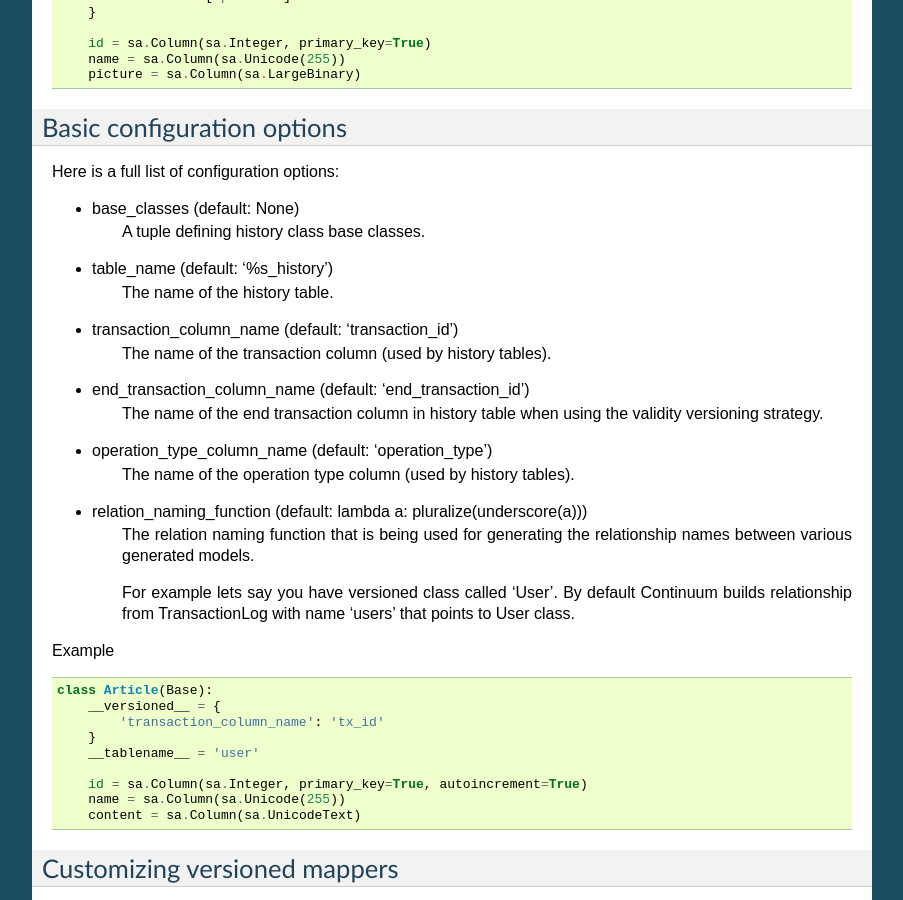
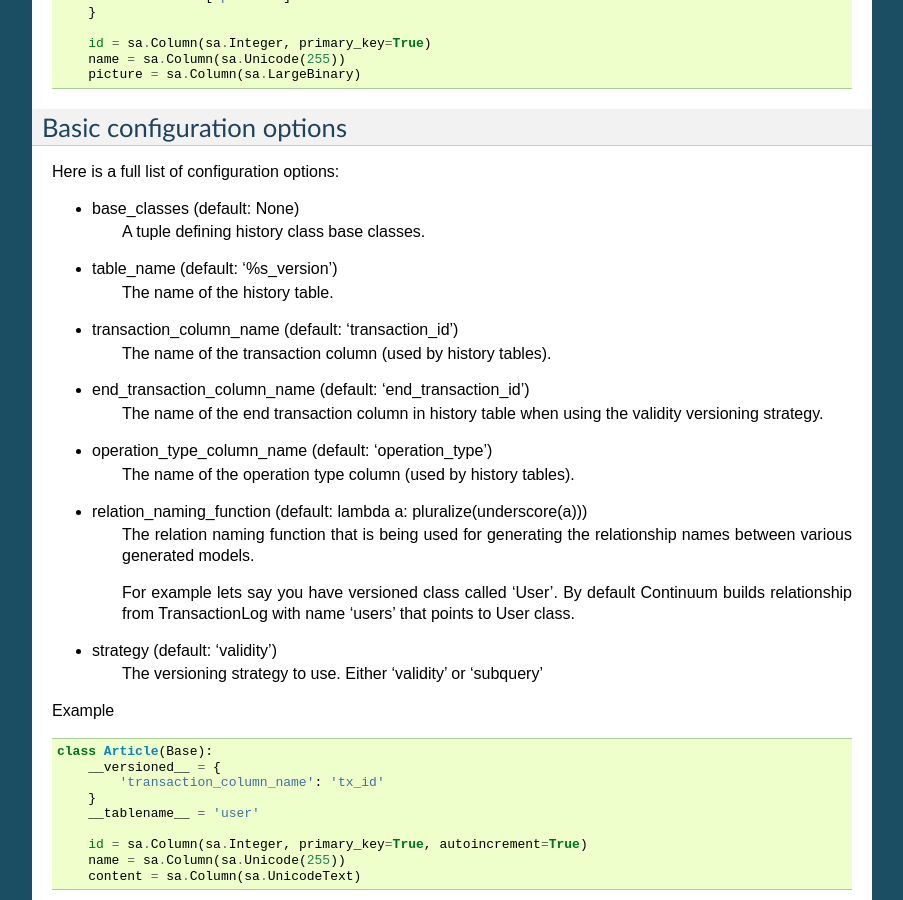
Before and after one commit to kvesteri/sqlalchemy-continuum, a Sphinx documentation site: the page built from docs/configuration.rst, in a window 1280 px wide and 900 px high, scrolled down 1720 px. Shown: the whole window, without its empty margins (198-1101 px from the left). Built offline with Sphinx 7.4.7, drawn with Linux system fonts in a browser that asks for light colours.

Commit message:
Add docs for strategy config option

```diff
--- a/docs/configuration.rst
+++ b/docs/configuration.rst
@@ -114,7 +114,7 @@ Here is a full list of configuration options:
 * base_classes (default: None)
     A tuple defining history class base classes.
 
-* table_name (default: '%s_history')
+* table_name (default: '%s_version')
     The name of the history table.
 
 * transaction_column_name (default: 'transaction_id')
@@ -130,6 +130,9 @@ Here is a full list of configuration options:
     The relation naming function that is being used for generating the relationship names between various generated models.
 
     For example lets say you have versioned class called 'User'. By default Continuum builds relationship from TransactionLog with name 'users' that points to User class.
+
+* strategy (default: 'validity')
+    The versioning strategy to use. Either 'validity' or 'subquery'
 
 
 Example
```
